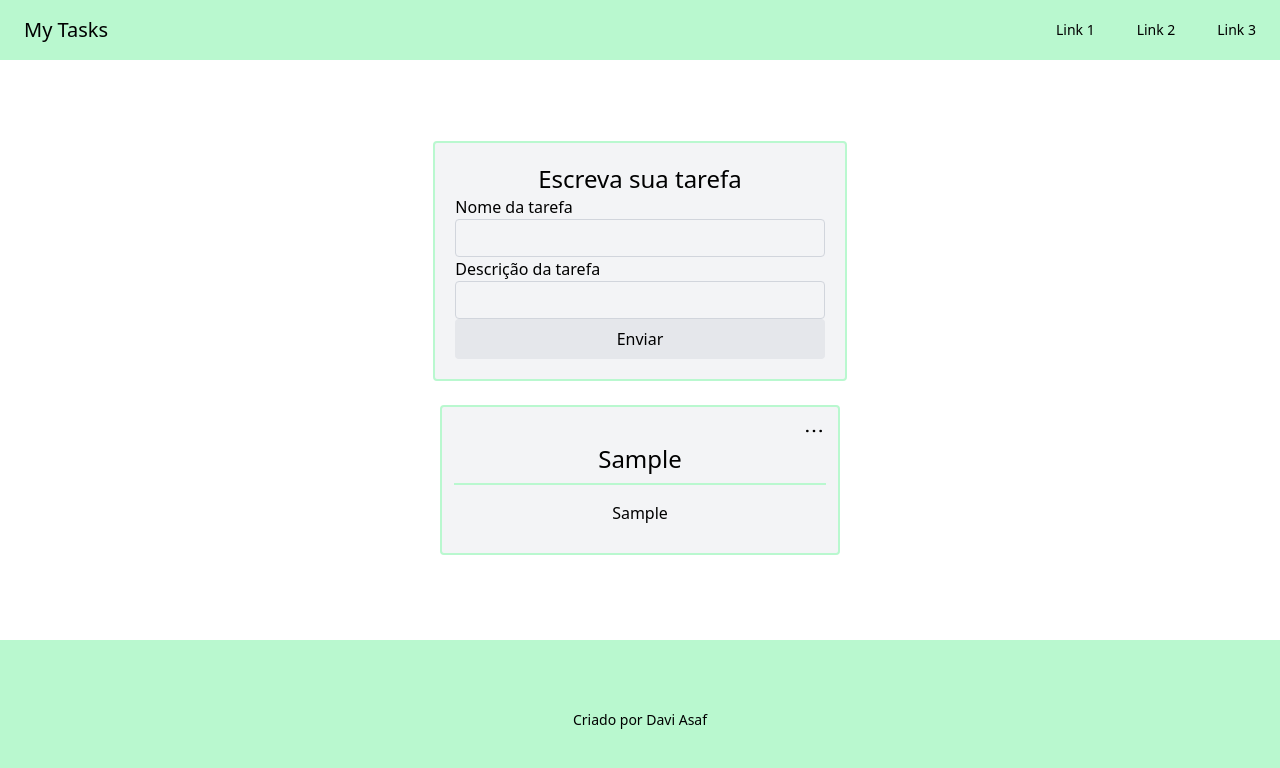
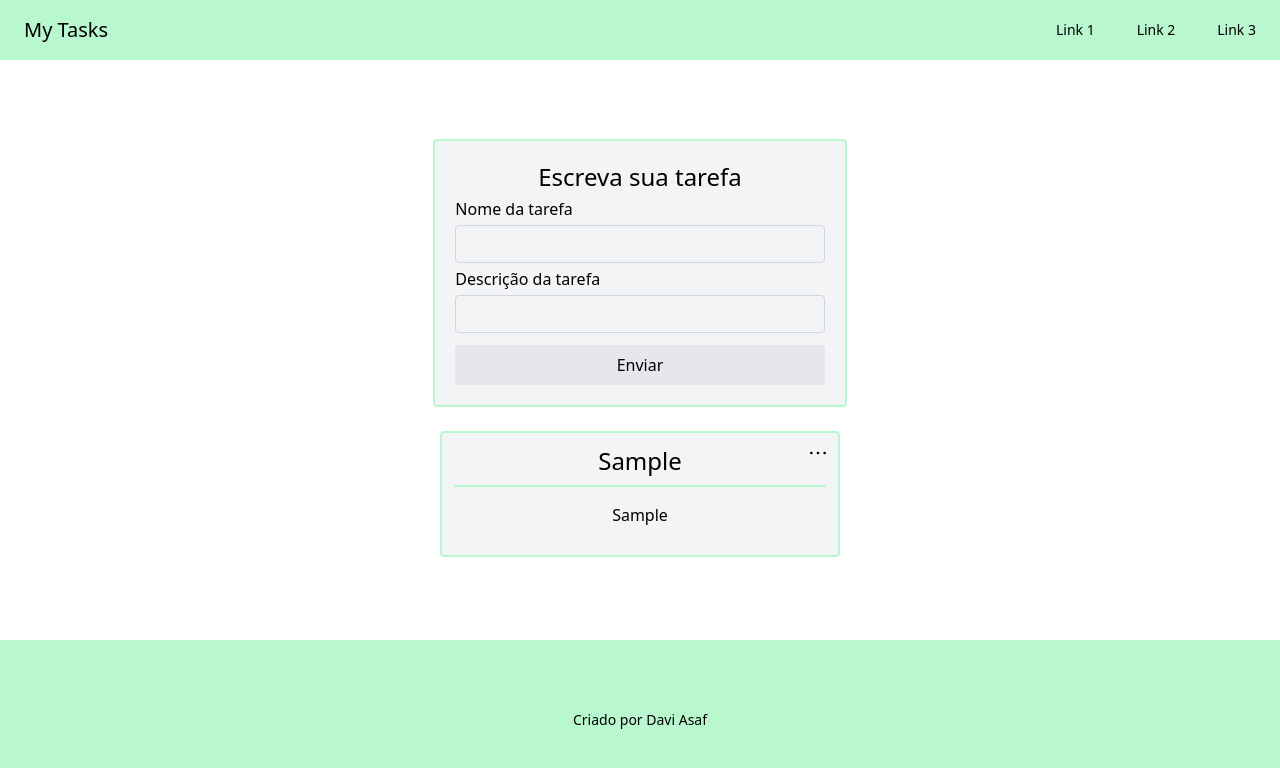
Before and after one commit to daviasaf/my-tasks, a Vue app: page / in a window 1280 px wide. Both pictures are taken after typing "Sample", "Sample" into the empty fields and a click on the button "Enviar". Shown: the top 768 px of the page. Built offline with nearby package versions, Linux system fonts and the light colour scheme.

Commit message:
modificando icon config

```diff
--- a/src/App.vue
+++ b/src/App.vue
@@ -81,7 +81,7 @@ function semErroDetectado() {
       <form
         @submit.prevent="enviarDados"
         :class="isError ? 'with-error' : 'no-error'"
-        class="grid grid-cols-1 bg-gray-100 border-2 rounded p-5 mx-auto mb-5 min-w-1/3"
+        class="grid grid-cols-1 bg-gray-100 border-2 gap-1 rounded p-5 mx-auto mb-5 min-w-1/3"
       >
         <p class="flex justify-center items-start text-2xl">
           Escreva sua tarefa
@@ -104,7 +104,7 @@ function semErroDetectado() {
         />
         <button
           type="submit"
-          class="bg-gray-200 hover:bg-gray-300 rounded text-center py-2 transition"
+          class="bg-gray-200 hover:bg-gray-300 rounded text-center py-2 mt-2 transition"
         >
           Enviar
         </button>
--- a/src/components/CardTask.vue
+++ b/src/components/CardTask.vue
@@ -44,9 +44,9 @@ function semErroDetectado() {
 <template>
   <div
     :class="isError ? 'with-error' : 'no-error'"
-    class="bg-gray-100 border-2 border-green-200 rounded-sm h-auto min-h-30 w-100 p-3 gap-1 my-1"
+    class="bg-gray-100 border-2 border-green-200 rounded-sm h-auto min-h-30 w-100 p-3 gap-1 my-1 relative "
   >
-    <div class="flex justify-end">
+    <div class="absolute right-2 top-2">
       <button @click="switchDisplayConfig" class="h-full">
         <MenuConfig />
       </button>
```
